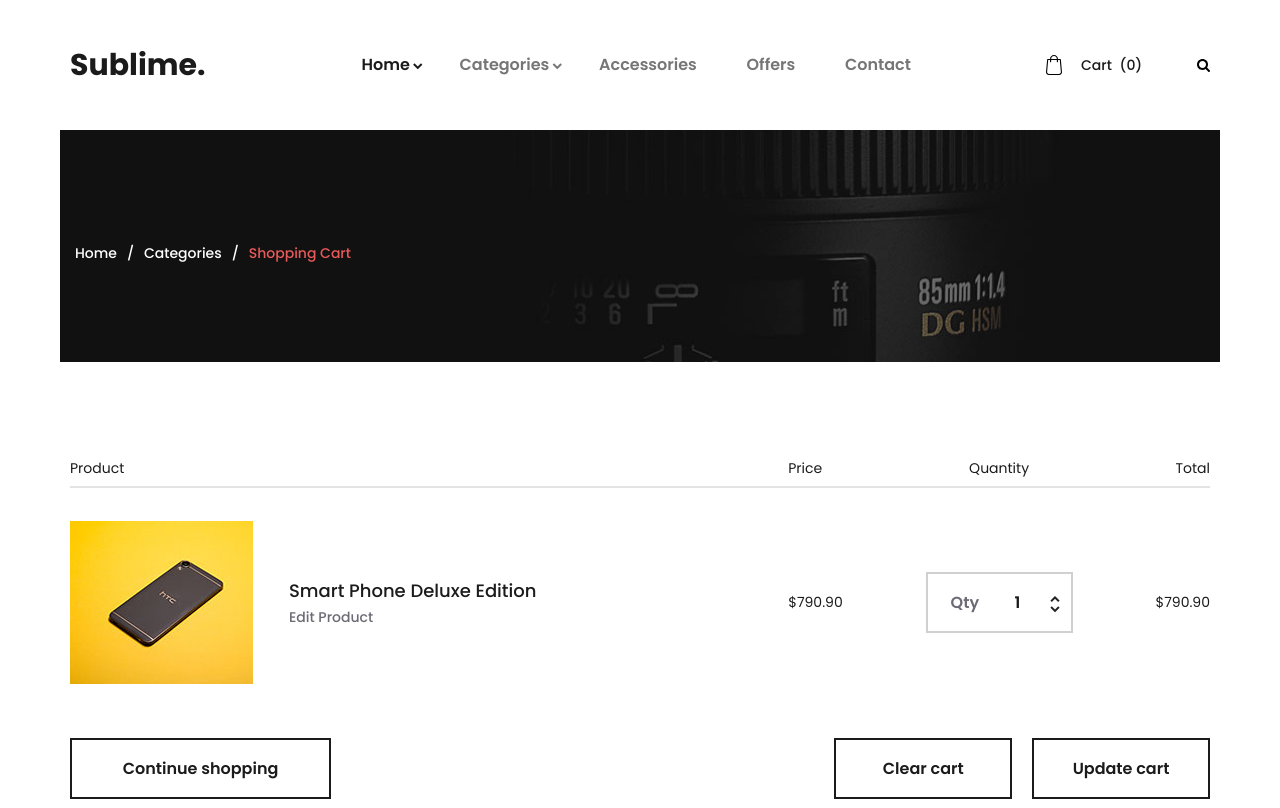
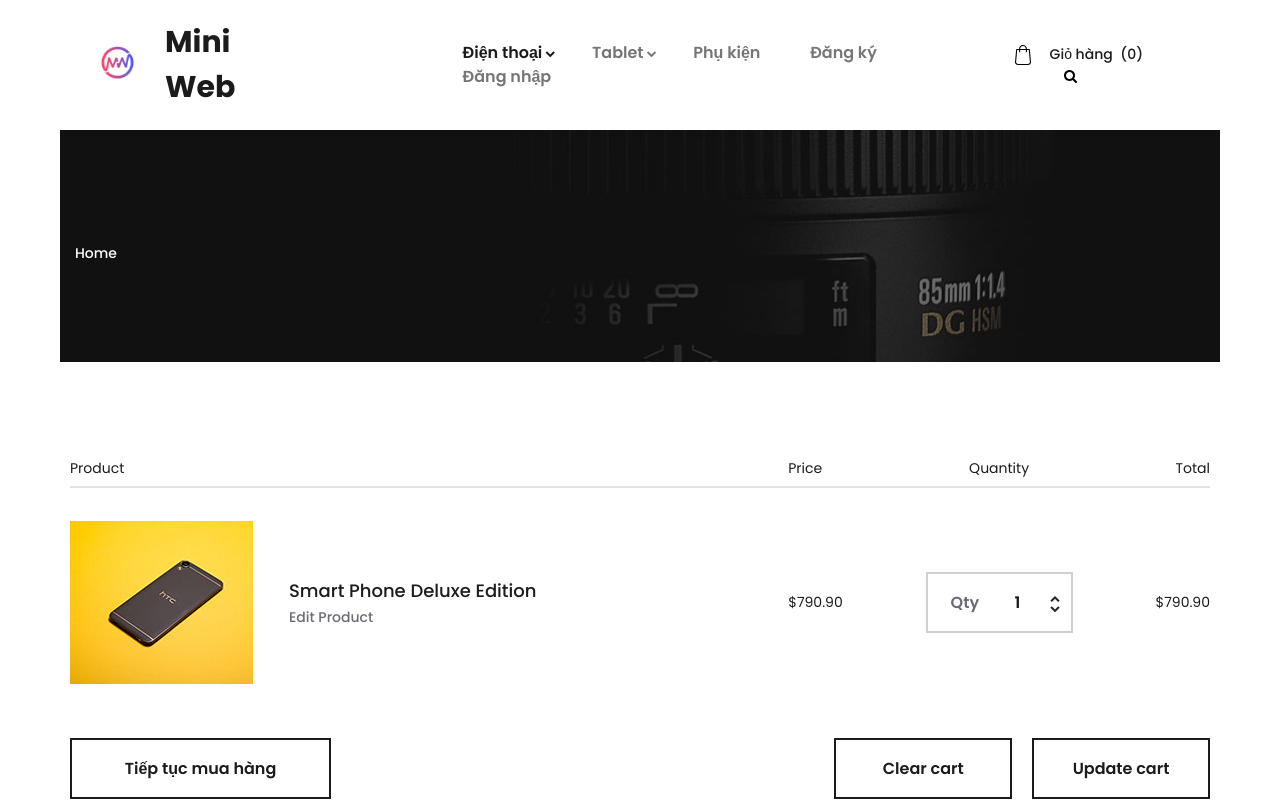
Before and after one commit to TrunghuyPhan/MiniWEB, a plain HTML site: page cart.html in a window 1280 px wide. Shown: the top 808 px of the page. Drawn offline with Linux system fonts and the light colour scheme.

Commit message:
update header for cart.html

```diff
--- a/cart.html
+++ b/cart.html
@@ -23,32 +23,36 @@
 				<div class="row">
 					<div class="col">
 						<div class="header_content d-flex flex-row align-items-center justify-content-start">
-							<div class="logo"><a href="#">Sublime.</a></div>
+							<div class="col-1 site-logo">
+            					<IMG SRC="images/logo.png" ALT="some text" WIDTH=100% HEIGHT=100%>
+          					</div>
+							<div class="logo"><a href="index.html">Mini Web</a></div>
 							<nav class="main_nav">
 								<ul>
 									<li class="hassubs active">
-										<a href="index.html">Home</a>
+										<a href="#">Điện thoại</a>
 										<ul>
-											<li><a href="categories.html">Categories</a></li>
-											<li><a href="product.html">Product</a></li>
-											<li><a href="cart.html">Cart</a></li>
-											<li><a href="checkout.html">Check out</a></li>
-											<li><a href="contact.html">Contact</a></li>
+											<li><a href="ctiphone.html">iPhone</a></li>
+											<li><a href="ctsamsungmb.html">SAMSUNG</a></li>
+											<li><a href="ctoppo.html">Oppo</a></li>
+
+
+
 										</ul>
 									</li>
 									<li class="hassubs">
-										<a href="categories.html">Categories</a>
+										<a href="#">Tablet</a>
 										<ul>
-											<li><a href="categories.html">Category</a></li>
-											<li><a href="categories.html">Category</a></li>
-											<li><a href="categories.html">Category</a></li>
-											<li><a href="categories.html">Category</a></li>
-											<li><a href="categories.html">Category</a></li>
+											<li><a href="ipad.html">iPad</a></li>
+											<li><a href="ctsamsung.html">SAMSUNG</a></li>
+
+
 										</ul>
 									</li>
-									<li><a href="#">Accessories</a></li>
-									<li><a href="#">Offers</a></li>
-									<li><a href="contact.html">Contact</a></li>
+									<li><a href="#">Phụ kiện</a></li>
+									<li><a href="#" data-toggle="modal" data-target="#myModal" >Đăng ký</a></li>
+									<li><a href="#" data-toggle="modal" data-target="#myModal">Đăng nhập</a></li>
+
 								</ul>
 							</nav>
 							<div class="header_extra ml-auto">
@@ -64,7 +68,7 @@
 													c0,7.5,6,13.5,13.5,13.5s13.5-6,13.5-13.5v-41h45.2l26.9,302.3C412.8,445.2,392.1,462,366.8,462z"/>
 											</g>
 										</svg>
-										<div>Cart <span>(0)</span></div>
+										<div>Giỏ hàng <span>(0)</span></div>
 									</a>
 								</div>
 								<div class="search">
@@ -111,15 +115,7 @@
 			</div>
 		</div>
 
-		<!-- Social -->
-		<div class="header_social">
-			<ul>
-				<li><a href="#"><i class="fa fa-pinterest" aria-hidden="true"></i></a></li>
-				<li><a href="#"><i class="fa fa-instagram" aria-hidden="true"></i></a></li>
-				<li><a href="#"><i class="fa fa-facebook" aria-hidden="true"></i></a></li>
-				<li><a href="#"><i class="fa fa-twitter" aria-hidden="true"></i></a></li>
-			</ul>
-		</div>
+
 	</header>
 
 	<!-- Menu -->
@@ -185,8 +181,7 @@
 								<div class="breadcrumbs">
 									<ul>
 										<li><a href="index.html">Home</a></li>
-										<li><a href="categories.html">Categories</a></li>
-										<li>Shopping Cart</li>
+
 									</ul>
 								</div>
 							</div>
@@ -251,7 +246,7 @@
 			<div class="row row_cart_buttons">
 				<div class="col">
 					<div class="cart_buttons d-flex flex-lg-row flex-column align-items-start justify-content-start">
-						<div class="button continue_shopping_button"><a href="#">Continue shopping</a></div>
+						<div class="button continue_shopping_button"><a href="index.html">Tiếp tục mua hàng</a></div>
 						<div class="cart_buttons_right ml-lg-auto">
 							<div class="button clear_cart_button"><a href="#">Clear cart</a></div>
 							<div class="button update_cart_button"><a href="#">Update cart</a></div>
```
Also changed, not shown: index.html (+1 -8 lines).
